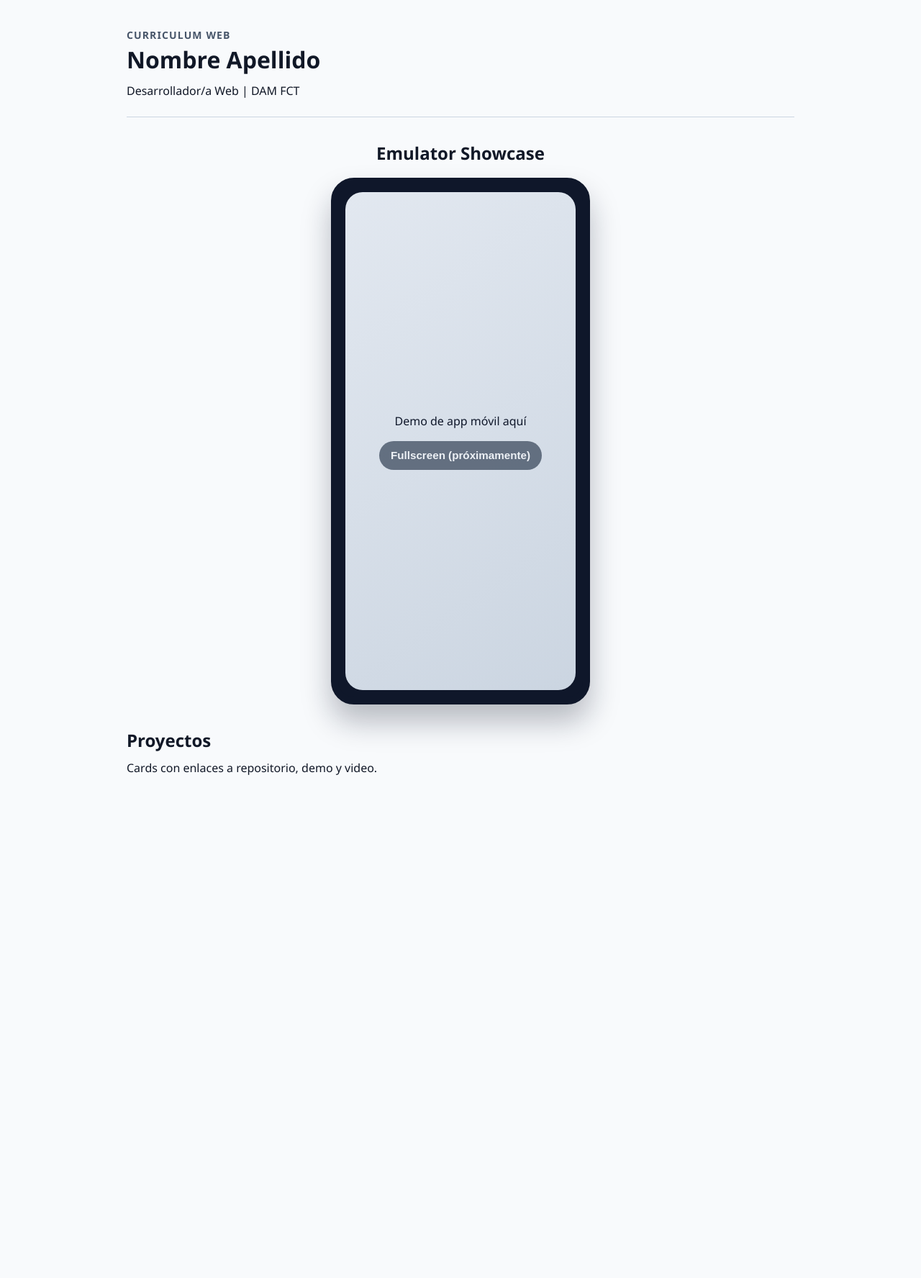
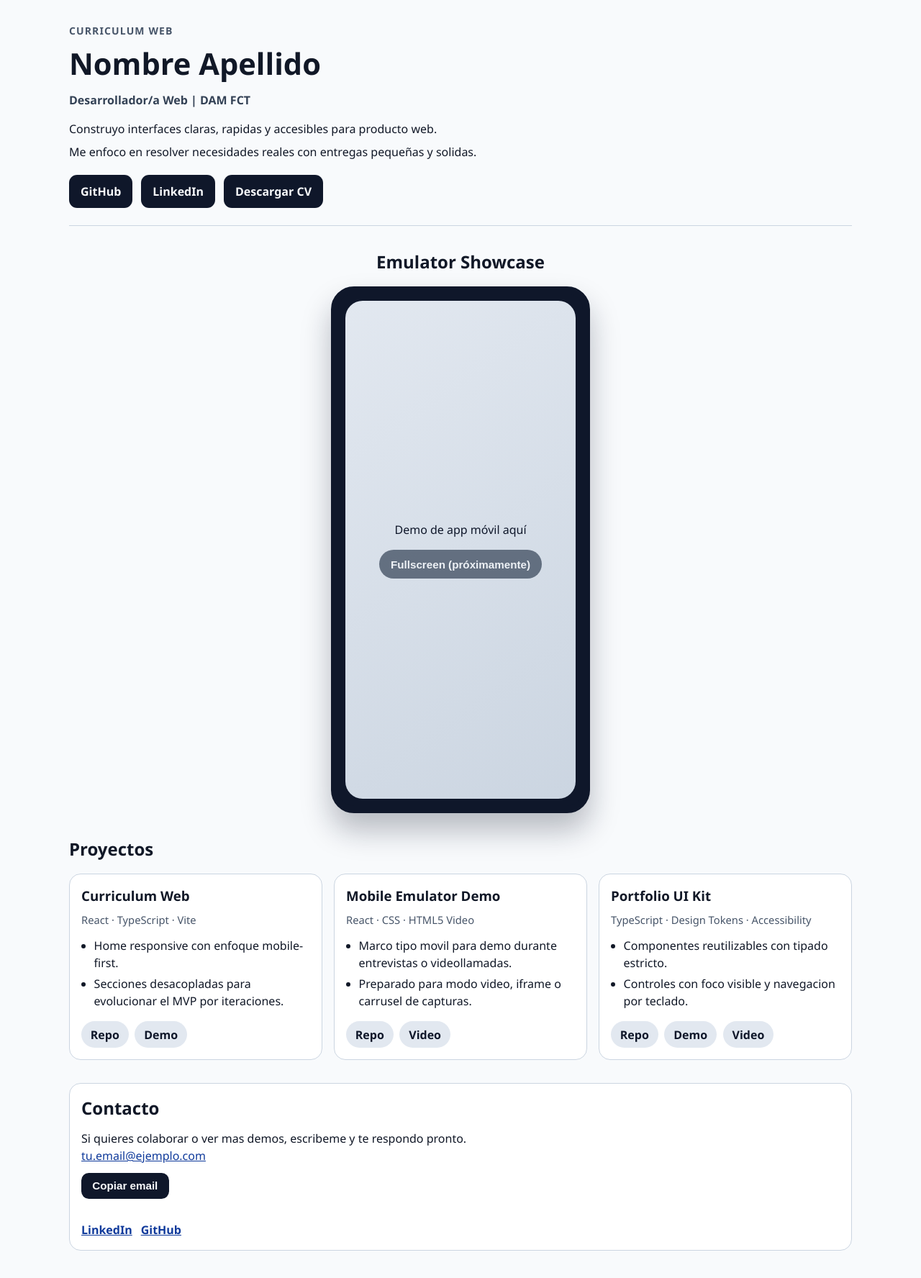
Before and after one commit to David-LS-Bilbao/Curriculum-web, a React app in the folder app/: page / in a window 1280 px wide. Shown: the top 1776 px of the page at 72% size. Before the commit the page ends 1151 px from the top, so only its background shows below. Built offline with nearby package versions, Linux system fonts and the light colour scheme; the HTML template or start-up script is replaced by a standard one.

Commit message:
feat(home): complete portfolio sections and add root README

```diff
--- a/app/src/app/App.tsx
+++ b/app/src/app/App.tsx
@@ -1,26 +1,17 @@
-import { Section } from '../components/Section'
 import { EmulatorShowcase } from '../components/emulator/EmulatorShowcase'
-import { profile, sections } from '../content/siteContent'
+import { ContactSection } from '../components/sections/ContactSection'
+import { HeroSection } from '../components/sections/HeroSection'
+import { ProjectsSection } from '../components/sections/ProjectsSection'
+import { contact, heroCtas, profile, projects } from '../content/siteContent'
 import { AppLayout } from './layout/AppLayout'
 
 function App() {
-  const projectsSection = sections.find((section) => section.id === 'projects')
-
   return (
     <AppLayout>
-      <header className="hero">
-        <p className="eyebrow">Curriculum Web</p>
-        <h1>{profile.name}</h1>
-        <p>{profile.role}</p>
-      </header>
-
+      <HeroSection profile={profile} ctas={heroCtas} />
       <EmulatorShowcase />
-
-      {projectsSection ? (
-        <Section id={projectsSection.id} title={projectsSection.title}>
-          <p>{projectsSection.summary}</p>
-        </Section>
-      ) : null}
+      <ProjectsSection projects={projects} />
+      <ContactSection contact={contact} />
     </AppLayout>
   )
 }
--- /dev/null
+++ b/app/src/components/sections/ContactSection.tsx
@@ -0,0 +1,74 @@
+import { useState } from 'react'
+
+import type { ContactInfo } from '../../content/siteContent'
+
+type ContactSectionProps = {
+  contact: ContactInfo
+}
+
+async function copyTextWithFallback(text: string): Promise<void> {
+  if (typeof navigator !== 'undefined' && navigator.clipboard?.writeText) {
+    await navigator.clipboard.writeText(text)
+    return
+  }
+
+  if (typeof document !== 'undefined') {
+    const textArea = document.createElement('textarea')
+    textArea.value = text
+    textArea.setAttribute('readonly', 'true')
+    textArea.style.position = 'absolute'
+    textArea.style.left = '-9999px'
+
+    document.body.appendChild(textArea)
+    textArea.select()
+
+    const copied = document.execCommand('copy')
+    document.body.removeChild(textArea)
+
+    if (copied) {
+      return
+    }
+  }
+
+  throw new Error('No copy method available')
+}
+
+export function ContactSection({ contact }: ContactSectionProps) {
+  const [copyMessage, setCopyMessage] = useState('')
+
+  const handleCopyEmail = async () => {
+    try {
+      await copyTextWithFallback(contact.email)
+      setCopyMessage('Email copiado')
+    } catch {
+      setCopyMessage('No se pudo copiar el email')
+    }
+  }
+
+  return (
+    <section id="contact" className="contact-section" aria-labelledby="contact-heading">
+      <h2 id="contact-heading">Contacto</h2>
+      <p>{contact.message}</p>
+
+      <p className="contact-email">
+        <a href={`mailto:${contact.email}`}>{contact.email}</a>
+      </p>
+
+      <button type="button" className="copy-button" onClick={handleCopyEmail}>
+        Copiar email
+      </button>
+      <p className="copy-status" role="status" aria-live="polite">
+        {copyMessage}
+      </p>
+
+      <div className="contact-links">
+        <a href={contact.linkedinUrl} target="_blank" rel="noreferrer noopener">
+          LinkedIn
+        </a>
+        <a href={contact.githubUrl} target="_blank" rel="noreferrer noopener">
+          GitHub
+        </a>
+      </div>
+    </section>
+  )
+}
--- /dev/null
+++ b/app/src/components/sections/HeroSection.tsx
@@ -0,0 +1,36 @@
+import type { HeroCta, Profile } from '../../content/siteContent'
+
+type HeroSectionProps = {
+  profile: Profile
+  ctas: HeroCta[]
+}
+
+export function HeroSection({ profile, ctas }: HeroSectionProps) {
+  return (
+    <section id="hero" className="hero-section" aria-labelledby="hero-heading">
+      <p className="eyebrow">Curriculum Web</p>
+      <h1 id="hero-heading">{profile.name}</h1>
+      <p className="hero-role">{profile.role}</p>
+
+      <div className="hero-pitch">
+        {profile.pitch.map((line) => (
+          <p key={line}>{line}</p>
+        ))}
+      </div>
+
+      <div className="cta-list" aria-label="Accesos directos">
+        {ctas.map((cta) => (
+          <a
+            key={cta.label}
+            className="cta-button"
+            href={cta.href}
+            target={cta.external ? '_blank' : undefined}
+            rel={cta.external ? 'noreferrer noopener' : undefined}
+          >
+            {cta.label}
+          </a>
+        ))}
+      </div>
+    </section>
+  )
+}
--- /dev/null
+++ b/app/src/components/sections/ProjectsSection.tsx
@@ -0,0 +1,66 @@
+import type { ProjectItem } from '../../content/siteContent'
+
+type ProjectsSectionProps = {
+  projects: ProjectItem[]
+}
+
+type ProjectLink = {
+  label: 'Repo' | 'Demo' | 'Video'
+  href: string
+}
+
+function buildProjectLinks(project: ProjectItem): ProjectLink[] {
+  const links: ProjectLink[] = []
+
+  if (project.repoUrl) {
+    links.push({ label: 'Repo', href: project.repoUrl })
+  }
+
+  if (project.demoUrl) {
+    links.push({ label: 'Demo', href: project.demoUrl })
+  }
+
+  if (project.videoUrl) {
+    links.push({ label: 'Video', href: project.videoUrl })
+  }
+
+  return links
+}
+
+export function ProjectsSection({ projects }: ProjectsSectionProps) {
+  return (
+    <section id="projects" className="projects-section" aria-labelledby="projects-heading">
+      <h2 id="projects-heading">Proyectos</h2>
+
+      <div className="projects-grid">
+        {projects.map((project) => {
+          const links = buildProjectLinks(project)
+
+          return (
+            <article key={project.id} className="project-card">
+              <h3>{project.title}</h3>
+              <p className="project-stack">
+                <span className="sr-only">Stack:</span>
+                {project.stack.join(' · ')}
+              </p>
+
+              <ul>
+                {project.bullets.map((bullet) => (
+                  <li key={bullet}>{bullet}</li>
+                ))}
+              </ul>
+
+              <div className="project-actions" aria-label={`Enlaces ${project.title}`}>
+                {links.map((link) => (
+                  <a key={link.label} href={link.href} target="_blank" rel="noreferrer noopener">
+                    {link.label}
+                  </a>
+                ))}
+              </div>
+            </article>
+          )
+        })}
+      </div>
+    </section>
+  )
+}
--- a/app/src/content/siteContent.ts
+++ b/app/src/content/siteContent.ts
@@ -1,22 +1,87 @@
-export const profile = {
+export type Profile = {
+  name: string
+  role: string
+  pitch: [string, string]
+}
+
+export type HeroCta = {
+  label: string
+  href: string
+  external?: boolean
+}
+
+export type ProjectItem = {
+  id: string
+  title: string
+  stack: string[]
+  bullets: [string, string]
+  repoUrl?: string
+  demoUrl?: string
+  videoUrl?: string
+}
+
+export type ContactInfo = {
+  email: string
+  message: string
+  linkedinUrl: string
+  githubUrl: string
+}
+
+export const profile: Profile = {
   name: 'Nombre Apellido',
   role: 'Desarrollador/a Web | DAM FCT',
+  pitch: [
+    'Construyo interfaces claras, rapidas y accesibles para producto web.',
+    'Me enfoco en resolver necesidades reales con entregas pequeñas y solidas.',
+  ],
 }
 
-export const sections = [
+export const heroCtas: HeroCta[] = [
+  { label: 'GitHub', href: 'https://github.com/', external: true },
+  { label: 'LinkedIn', href: 'https://www.linkedin.com/', external: true },
+  { label: 'Descargar CV', href: '/cv.pdf' },
+]
+
+export const projects: ProjectItem[] = [
   {
-    id: 'hero',
-    title: 'Hero',
-    summary: 'Presentacion breve con CTA a GitHub, LinkedIn, CV PDF y contacto.',
+    id: 'cv-web',
+    title: 'Curriculum Web',
+    stack: ['React', 'TypeScript', 'Vite'],
+    bullets: [
+      'Home responsive con enfoque mobile-first.',
+      'Secciones desacopladas para evolucionar el MVP por iteraciones.',
+    ],
+    repoUrl: 'https://github.com/',
+    demoUrl: 'https://example.com/',
   },
   {
-    id: 'emulator',
-    title: 'Emulator Showcase',
-    summary: 'Marco de movil con demo por video, iframe o carrusel de capturas.',
+    id: 'mobile-emulator-demo',
+    title: 'Mobile Emulator Demo',
+    stack: ['React', 'CSS', 'HTML5 Video'],
+    bullets: [
+      'Marco tipo movil para demo durante entrevistas o videollamadas.',
+      'Preparado para modo video, iframe o carrusel de capturas.',
+    ],
+    repoUrl: 'https://github.com/',
+    videoUrl: 'https://example.com/video',
   },
   {
-    id: 'projects',
-    title: 'Proyectos',
-    summary: 'Cards con enlaces a repositorio, demo y video.',
+    id: 'portfolio-ui-kit',
+    title: 'Portfolio UI Kit',
+    stack: ['TypeScript', 'Design Tokens', 'Accessibility'],
+    bullets: [
+      'Componentes reutilizables con tipado estricto.',
+      'Controles con foco visible y navegacion por teclado.',
+    ],
+    repoUrl: 'https://github.com/',
+    demoUrl: 'https://example.com/ui-kit',
+    videoUrl: 'https://example.com/ui-kit-video',
   },
-] as const
+]
+
+export const contact: ContactInfo = {
+  email: 'tu.email@ejemplo.com',
+  message: 'Si quieres colaborar o ver mas demos, escribeme y te respondo pronto.',
+  linkedinUrl: 'https://www.linkedin.com/',
+  githubUrl: 'https://github.com/',
+}
--- a/app/src/styles/global.css
+++ b/app/src/styles/global.css
@@ -22,16 +22,23 @@ body {
   min-height: 100vh;
 }
 
+a {
+  color: #0f3a9b;
+}
+
+a:focus-visible,
+button:focus-visible {
+  outline: 3px solid #1d4ed8;
+  outline-offset: 2px;
+}
+
 .app-layout {
   margin: 0 auto;
-  max-width: 960px;
+  max-width: 1120px;
   padding: 2rem 1rem 3rem;
-}
-
-.hero {
-  border-bottom: 1px solid #cbd5e1;
-  margin-bottom: 2rem;
-  padding-bottom: 1.5rem;
+  display: flex;
+  flex-direction: column;
+  gap: 2rem;
 }
 
 .eyebrow {
@@ -43,28 +50,56 @@ body {
   text-transform: uppercase;
 }
 
-.hero h1 {
-  margin: 0;
+.hero-section {
+  border-bottom: 1px solid #cbd5e1;
+  padding-bottom: 1.5rem;
 }
 
-.hero p {
-  margin: 0.4rem 0 0;
+.hero-section h1 {
+  margin: 0;
+  font-size: clamp(1.9rem, 4vw, 2.6rem);
 }
 
-.section {
-  margin-bottom: 1.5rem;
+.hero-role {
+  margin: 0.5rem 0 0;
+  color: #334155;
+  font-weight: 600;
 }
 
-.section h2 {
-  margin-bottom: 0.5rem;
+.hero-pitch {
+  display: grid;
+  gap: 0.5rem;
+  margin: 1rem 0 0;
 }
 
-.section p {
+.hero-pitch p {
   margin: 0;
+  max-width: 68ch;
+}
+
+.cta-list {
+  display: flex;
+  flex-direction: column;
+  gap: 0.75rem;
+  margin-top: 1.2rem;
+}
+
+.cta-button {
+  background: #0f172a;
+  border-radius: 0.7rem;
+  color: #f8fafc;
+  display: inline-flex;
+  font-weight: 600;
+  justify-content: center;
+  padding: 0.7rem 1rem;
+  text-decoration: none;
+}
+
+.cta-button:hover {
+  background: #1e293b;
 }
 
 .emulator-showcase {
-  margin-bottom: 2rem;
   text-align: center;
 }
 
@@ -114,9 +149,142 @@ body {
   opacity: 0.7;
 }
 
+.projects-section h2 {
+  margin: 0 0 1rem;
+}
+
+.projects-grid {
+  display: grid;
+  gap: 1rem;
+  grid-template-columns: 1fr;
+}
+
+.project-card {
+  background: #ffffff;
+  border: 1px solid #cbd5e1;
+  border-radius: 1rem;
+  padding: 1rem;
+}
+
+.project-card h3 {
+  margin: 0;
+}
+
+.project-stack {
+  color: #475569;
+  font-size: 0.92rem;
+  margin: 0.45rem 0 0.8rem;
+}
+
+.project-card ul {
+  margin: 0;
+  padding-left: 1.1rem;
+}
+
+.project-card li + li {
+  margin-top: 0.35rem;
+}
+
+.project-actions {
+  display: flex;
+  flex-wrap: wrap;
+  gap: 0.55rem;
+  margin-top: 1rem;
+}
+
+.project-actions a {
+  background: #e2e8f0;
+  border-radius: 999px;
+  color: #0f172a;
+  font-weight: 600;
+  padding: 0.4rem 0.8rem;
+  text-decoration: none;
+}
+
+.project-actions a:hover {
+  background: #cbd5e1;
+}
+
+.contact-section {
+  background: #ffffff;
+  border: 1px solid #cbd5e1;
+  border-radius: 1rem;
+  padding: 1rem;
+}
+
+.contact-section h2 {
+  margin: 0 0 0.75rem;
+}
+
+.contact-section p {
+  margin: 0;
+}
+
+.contact-email {
+  margin-top: 0.65rem;
+}
+
+.copy-button {
+  background: #0f172a;
+  border: 0;
+  border-radius: 0.65rem;
+  color: #f8fafc;
+  cursor: pointer;
+  font-size: 0.95rem;
+  font-weight: 600;
+  margin-top: 0.75rem;
+  padding: 0.6rem 0.95rem;
+}
+
+.copy-status {
+  color: #334155;
+  font-size: 0.92rem;
+  min-height: 1.2rem;
+  margin-top: 0.55rem;
+}
+
+.contact-links {
+  display: flex;
+  flex-wrap: wrap;
+  gap: 0.75rem;
+  margin-top: 0.75rem;
+}
+
+.contact-links a {
+  font-weight: 600;
+}
+
+.sr-only {
+  position: absolute;
+  width: 1px;
+  height: 1px;
+  padding: 0;
+  margin: -1px;
+  overflow: hidden;
+  clip: rect(0, 0, 0, 0);
+  border: 0;
+}
+
 @media (max-width: 768px) {
   .phone-frame {
     max-width: 360px;
     width: 90%;
   }
 }
+
+@media (min-width: 768px) {
+  .cta-list {
+    flex-direction: row;
+    flex-wrap: wrap;
+  }
+
+  .projects-grid {
+    grid-template-columns: repeat(2, minmax(0, 1fr));
+  }
+}
+
+@media (min-width: 1024px) {
+  .projects-grid {
+    grid-template-columns: repeat(3, minmax(0, 1fr));
+  }
+}
```
Also changed, not shown: 1 other file (tests, documents, lock files or other folders).
